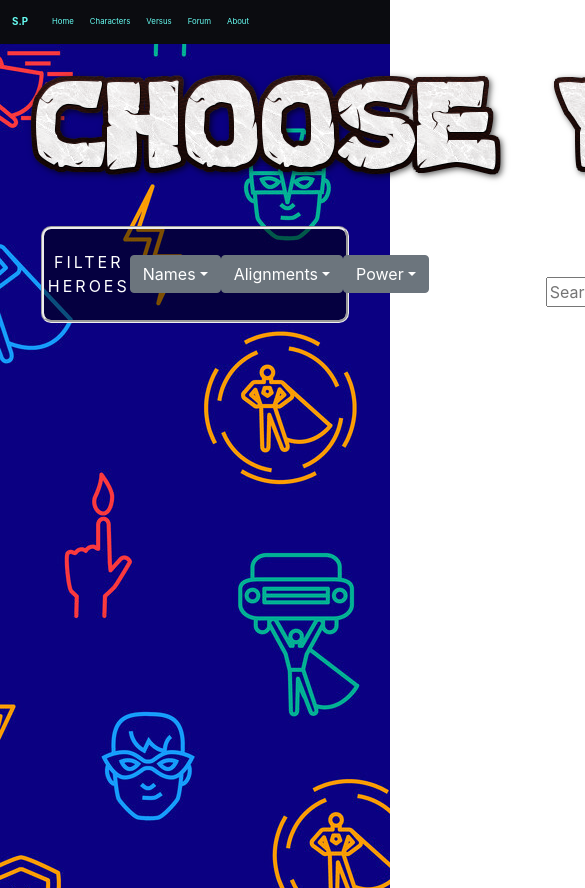
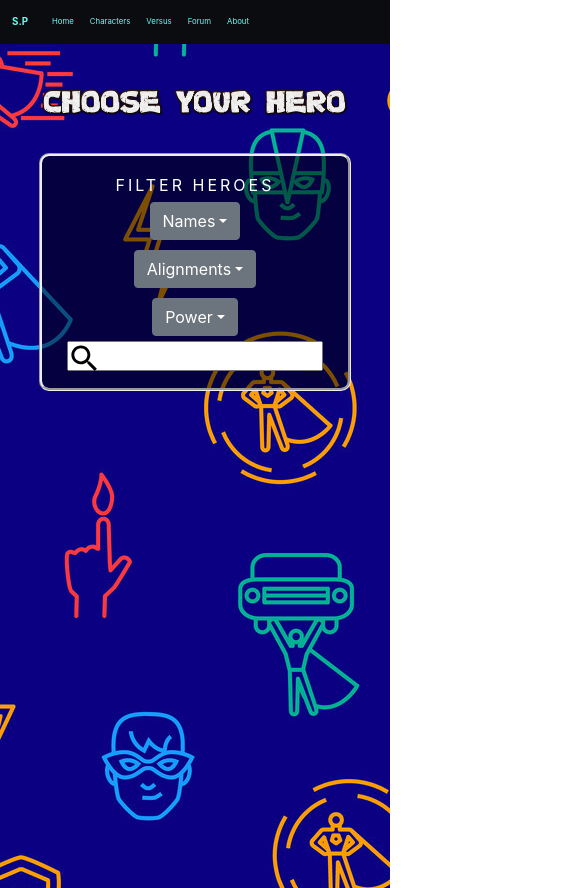
Before and after one commit to AmeerulH/besquare-hackathon, a React (Create React App) app: page /Characters in a window 390 px wide. Shown: the top 888 px of the page, 585 px wide, since content can reach past the window. Built offline with nearby package versions, Linux system fonts and the light colour scheme; no server answers; a web font is replaced by a local one.

Commit message:
added responsiveness to character.js

```diff
--- a/src/components/Characters/Characters.css
+++ b/src/components/Characters/Characters.css
@@ -12,6 +12,10 @@
   padding: 2vh;
 }
 
+.charImg {
+  width: 70vw;
+}
+
 .charactersMainInfo {
   padding-bottom: 130px;
   background-image: url(https://thumbs.dreamstime.com/z/create-fabric-pattern-pop-art-146577772.jpg);
@@ -21,17 +25,19 @@
   color: white;
   background-color: rgb(0, 0, 0, 0.5);
   padding: 1.5vh 1vw;
-  margin: 2vh 10.5vw;
+  margin: 2vh 0;
   border-radius: 10px;
   border-style: groove;
-  display: flex;
+  display: inline-flex;
   align-items: center;
   justify-content: space-between;
+  width: 80%;
 }
 
 .character-names {
   display: none;
   color: white;
+  font-size: 1vw;
 }
 
 #scale:hover {
@@ -50,7 +56,7 @@
 }
 
 .filter input {
-  width: 200px;
+  width: 100%;
 }
 
 .filter-word {
@@ -61,9 +67,12 @@
   font-size: small;
 }
 
+.dropdownToggle {
+  margin: 0 5px;
+}
+
 .box {
   border-style: solid;
-  margin: 5px 5px;
   box-shadow: 15px 15px 30px black;
 }
 
@@ -78,8 +87,7 @@
 }
 
 .search-bar {
-  padding-left: 30vw;
-  width: 60%;
+  margin-left: auto;
 }
 
 /*
@@ -428,3 +436,56 @@
   right: -10px;
   top: -80px;
 }
+
+@media screen and (max-width: 480px) {
+  /* mobile devices */
+  .grid-box {
+    grid-template-columns: auto auto;
+  }
+  .characters-header {
+    padding-top: 5vh;
+  }
+  .charImg {
+    width: 80vw;
+  }
+  .filter {
+    color: white;
+    background-color: rgb(0, 0, 0, 0.5);
+    padding: 2vh 2vw;
+    border-radius: 10px;
+    border-style: groove;
+    display: inline-flex;
+    align-items: center;
+    flex-direction: column;
+  }
+  .dropdownToggle {
+    margin: 5px 0;
+  }
+  .search-bar {
+    margin: auto;
+  }
+}
+
+@media screen and (min-width: 481px) and (max-width: 768px) {
+  .grid-box {
+    grid-template-columns: auto auto auto auto;
+  }
+}
+
+@media screen and (min-width: 769px) and (max-width: 1024px) {
+  .grid-box {
+    grid-template-columns: auto auto auto auto auto;
+  }
+}
+
+@media screen and (min-width: 1025px) and (max-width: 1200px) {
+  .grid-box {
+    grid-template-columns: auto auto auto auto auto auto;
+  }
+}
+
+/* 320px — 480px: Mobile devices
+481px — 768px: iPads, Tablets
+769px — 1024px: Small screens, laptops
+1025px — 1200px: Desktops, large screens
+1201px and more —  Extra large screens, TV */
--- a/src/components/Characters/Characters.js
+++ b/src/components/Characters/Characters.js
@@ -88,10 +88,10 @@ function Characters() {
   const renderCard = (card, index) => {
     return (
       <Card
+        style={{ width: "10rem" }}
         className="box"
         id="scale"
         border="dark"
-        style={{ width: "10rem" }}
         key={index}
         onClick={() => getCharacterDetails(card)}
       >
@@ -108,11 +108,11 @@ function Characters() {
       <div className="background-image">
         <div className="charactersDiv">
           <div className="characters-header">
-            <img src={text} />
+            <img className="charImg" src={text} />
           </div>
           <div className="filter">
             <span className="filter-word">FILTER HEROES</span>
-            <span className="dropdown">
+            <span className="dropdownToggle">
               <Dropdown>
                 <Dropdown.Toggle
                   size="md"
@@ -138,7 +138,7 @@ function Characters() {
                 </Dropdown.Menu>
               </Dropdown>
             </span>
-            <span>
+            <span className="dropdownToggle">
               <Dropdown>
                 <Dropdown.Toggle
                   size="md"
@@ -170,7 +170,7 @@ function Characters() {
                 </Dropdown.Menu>
               </Dropdown>
             </span>
-            <span>
+            <span className="dropdownToggle">
               <Dropdown>
                 <Dropdown.Toggle
                   size="md"
@@ -197,10 +197,12 @@ function Characters() {
               </Dropdown>
             </span>
             <span className="search-bar">
-              <SearchIcon fontSize="large" />
+              <SearchIcon
+                fontSize="large"
+                style={{ color: "black", position: "absolute" }}
+              />
               <input
                 type="text"
-                placeholder="Search for Hero.."
                 onChange={(event) => setSearchHero(event.target.value)}
               />
             </span>
```
